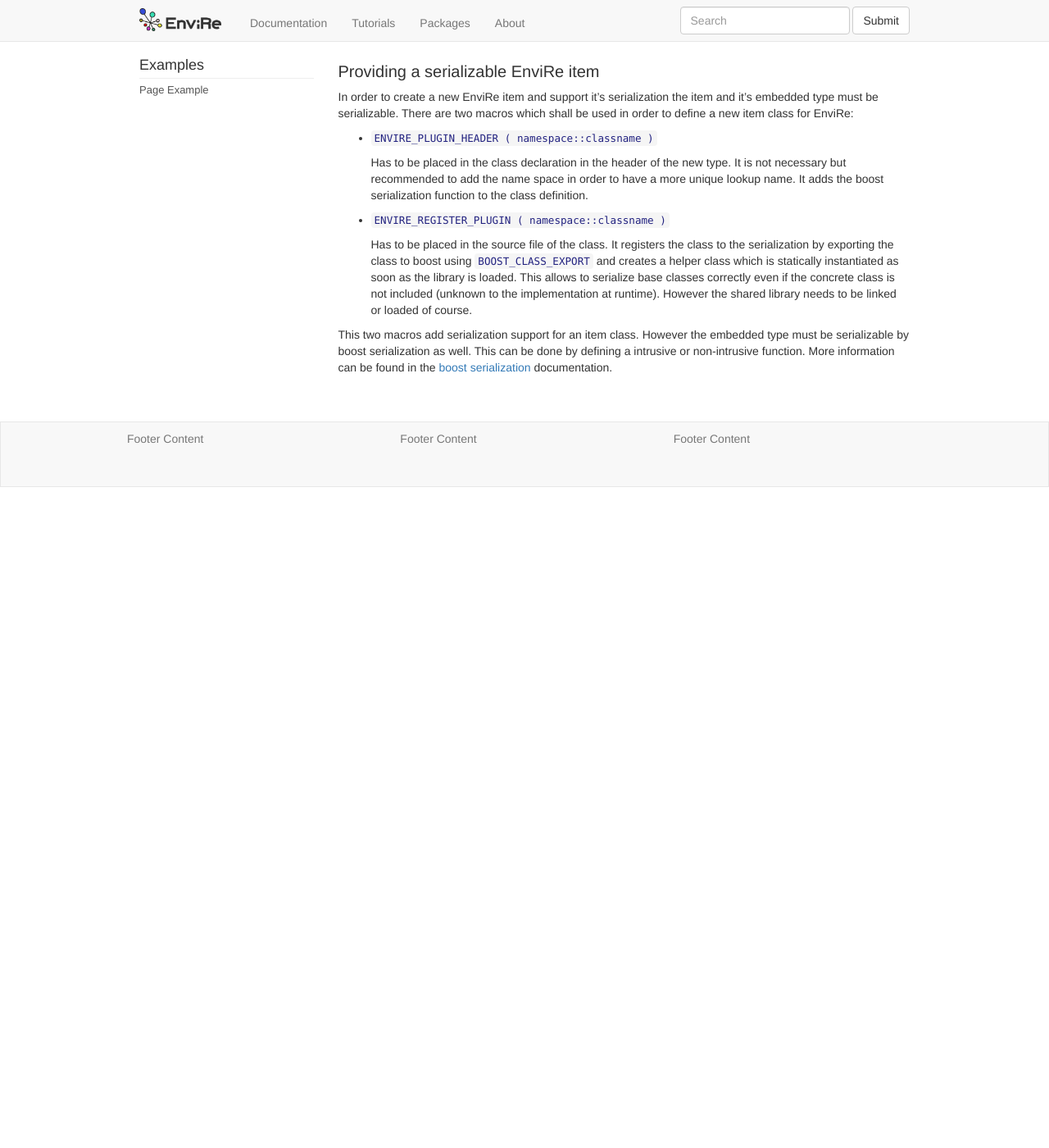
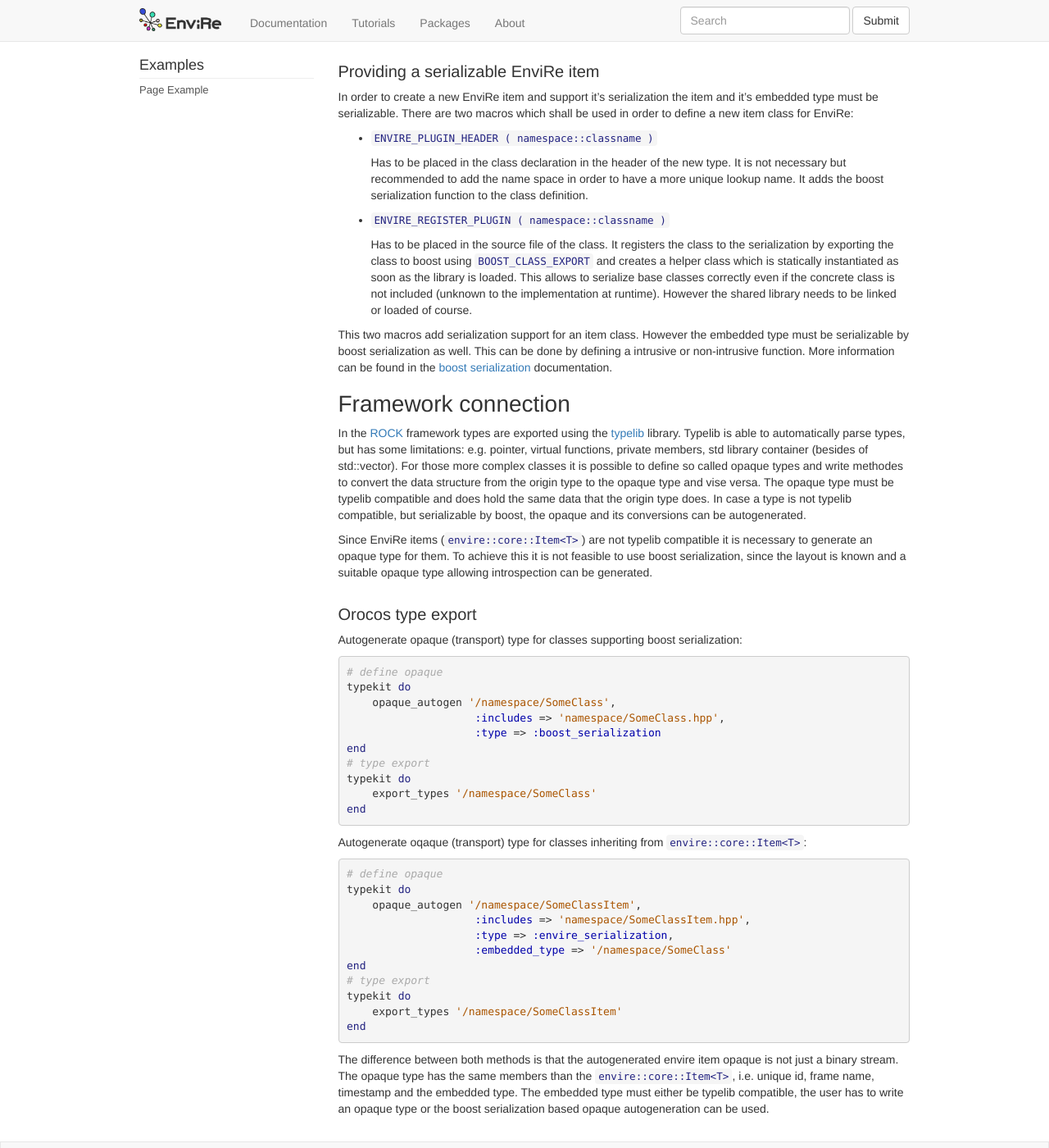
Before and after one commit to envire/envire.github.io, a Jekyll site: the page built from docs/core_serialization.md, in a window 1280 px wide and 1400 px high, scrolled down 806 px. Shown: the whole window at 82% size. Built offline with Jekyll 4.4.1, drawn with Linux system fonts in a browser that asks for light colours; nearby versions of some CDN libraries; before the commit the page ends 1374 px from its top, so only the background shows below that.

Commit message:
extend serialization documentation

````diff
--- a/docs/core_serialization.md
+++ b/docs/core_serialization.md
@@ -65,3 +65,45 @@ There are two macros which shall be used in order to define a new item class for
 
 This two macros add serialization support for an item class. However the embedded type must be serializable by boost serialization as well. This can be done by defining a intrusive or non-intrusive function. More information
 can be found in the [boost serialization](http://www.boost.org/libs/serialization/doc/) documentation.
+
+## Framework connection
+
+In the [ROCK](http://www.rock-robotics.org) framework types are exported using the [typelib](http://rock-robotics.org/master/api/typelib/) library. Typelib is able to automatically parse types, but has some limitations: e.g. pointer, virtual functions, private members, std library container (besides of std::vector). For those more complex classes it is possible to define so called opaque types and write methodes to convert the data structure from the origin type to the opaque type and vise versa. The opaque type must be typelib compatible and does hold the same data that the origin type does.
+In case a type is not typelib compatible, but serializable by boost, the opaque and its conversions can be autogenerated.
+
+Since EnviRe items (``envire::core::Item<T>``) are not typelib compatible it is necessary to generate an opaque type for them. To achieve this it is not feasible to use boost serialization, since the layout is known and a suitable opaque type allowing introspection can be generated.
+
+### Orocos type export
+
+Autogenerate opaque (transport) type for classes supporting boost serialization:
+
+```ruby
+# define opaque
+typekit do
+    opaque_autogen '/namespace/SomeClass',
+                    :includes => 'namespace/SomeClass.hpp',
+                    :type => :boost_serialization
+end
+# type export
+typekit do
+    export_types '/namespace/SomeClass'
+end
+```
+
+Autogenerate oqaque (transport) type for classes inheriting from ``envire::core::Item<T>``:
+
+```ruby
+# define opaque
+typekit do
+    opaque_autogen '/namespace/SomeClassItem',
+                    :includes => 'namespace/SomeClassItem.hpp',
+                    :type => :envire_serialization,
+                    :embedded_type => '/namespace/SomeClass'
+end
+# type export
+typekit do
+    export_types '/namespace/SomeClassItem'
+end
+```
+
+The difference between both methods is that the autogenerated envire item opaque is not just a binary stream. The opaque type has the same members than the ``envire::core::Item<T>``, i.e. unique id, frame name, timestamp and the embedded type. The embedded type must either be typelib compatible, the user has to write an opaque type or the boost serialization based opaque autogeneration can be used.
````
